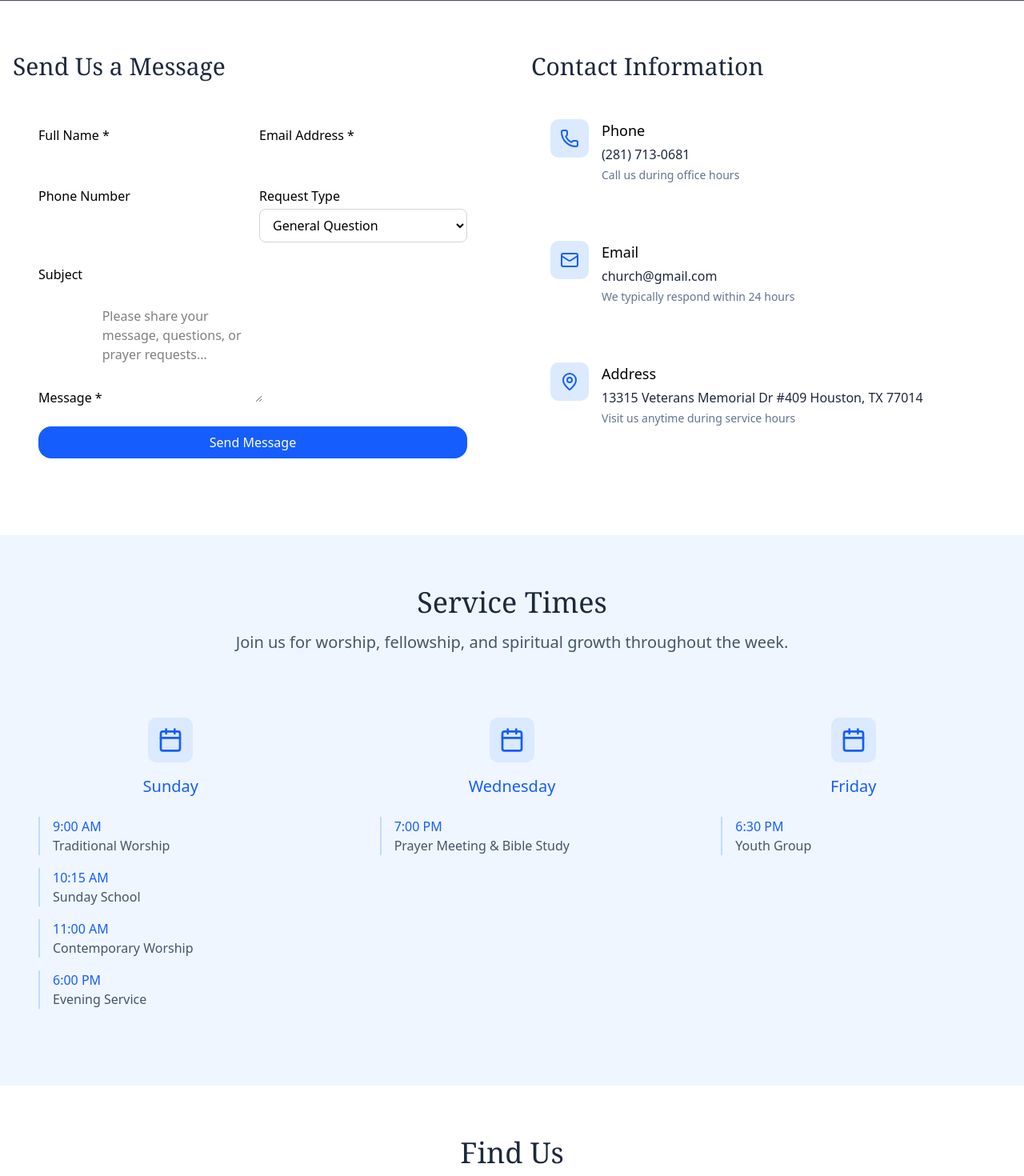
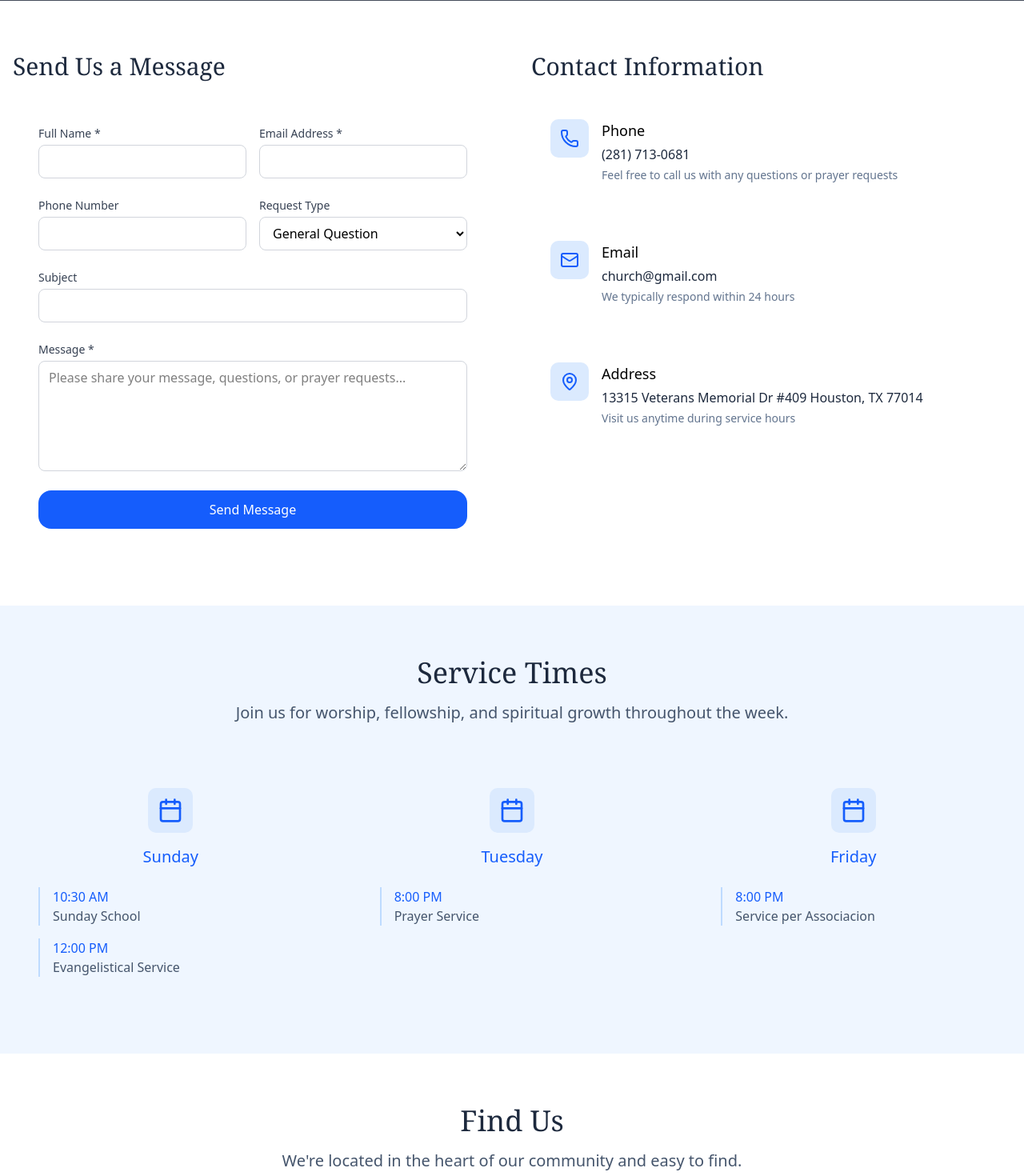
Before and after one commit to JonathanSContreras/Casa-de-Dios-Website, a Next.js app: page /contact in a window 1280 px wide. Shown: the part 420-1890 px from the top of the page at 80% size. Built offline with nearby package versions, Linux system fonts and the light colour scheme; grey boxes are pictures that could not be loaded.

Commit message:
form fix

```diff
--- a/src/app/contact/page.tsx
+++ b/src/app/contact/page.tsx
@@ -41,7 +41,7 @@ export default function Contact() {
       icon: <Phone className="w-6 h-6 text-blue-600" />,
       label: "Phone",
       value: "(281) 713-0681",
-      description: "Call us during office hours"
+      description: "Feel free to call us with any questions or prayer requests"
     },
     {
       icon: <Mail className="w-6 h-6 text-blue-600" />,
@@ -67,22 +67,20 @@ export default function Contact() {
     {
       day: "Sunday",
       services: [
-        { time: "9:00 AM", service: "Traditional Worship" },
-        { time: "10:15 AM", service: "Sunday School" },
-        { time: "11:00 AM", service: "Contemporary Worship" },
-        { time: "6:00 PM", service: "Evening Service" }
+        { time: "10:30 AM", service: "Sunday School" },
+        { time: "12:00 PM", service: "Evangelistical Service" },
       ]
     },
     {
-      day: "Wednesday",
+      day: "Tuesday",
       services: [
-        { time: "7:00 PM", service: "Prayer Meeting & Bible Study" }
+        { time: "8:00 PM", service: "Prayer Service" }
       ]
     },
     {
       day: "Friday",
       services: [
-        { time: "6:30 PM", service: "Youth Group" }
+        { time: "8:00 PM", service: "Service per Associacion" }
       ]
     }
   ];
@@ -116,12 +114,15 @@ export default function Contact() {
             {/* Contact Form */}
             <div>
               <h2 className="text-3xl font-serif text-slate-800 mb-6">Send Us a Message</h2>
-              <div>
-                <div className="p-8">
+              <div className="p-8 bg-white rounded-xl">
                 <form onSubmit={handleSubmit} className="space-y-6">
+
+                  {/* Name & Email */}
                   <div className="grid grid-cols-1 md:grid-cols-2 gap-4">
                     <div>
-                        <label htmlFor="name">Full Name *</label>
+                      <label htmlFor="name" className="block text-sm font-medium text-gray-700">
+                        Full Name *
+                      </label>
                       <input
                         id="name"
                         name="name"
@@ -129,11 +130,14 @@ export default function Contact() {
                         required
                         value={formData.name}
                         onChange={handleInputChange}
-                          className="mt-1"
+                        className="mt-1 block w-full rounded-md border border-gray-300 px-3 py-2
+                                  focus:outline-none focus:ring-2 focus:ring-blue-500 focus:border-blue-500"
                       />
                     </div>
                     <div>
-                        <label htmlFor="email">Email Address *</label>
+                      <label htmlFor="email" className="block text-sm font-medium text-gray-700">
+                        Email Address *
+                      </label>
                       <input
                         id="email"
                         name="email"
@@ -141,56 +145,69 @@ export default function Contact() {
                         required
                         value={formData.email}
                         onChange={handleInputChange}
-                          className="mt-1"
+                        className="mt-1 block w-full rounded-md border border-gray-300 px-3 py-2
+                                  focus:outline-none focus:ring-2 focus:ring-blue-500 focus:border-blue-500"
                       />
                     </div>
                   </div>
 
+                  {/* Phone & Request Type */}
                   <div className="grid grid-cols-1 md:grid-cols-2 gap-4">
                     <div>
-                        <label htmlFor="phone">Phone Number</label>
+                      <label htmlFor="phone" className="block text-sm font-medium text-gray-700">
+                        Phone Number
+                      </label>
                       <input
                         id="phone"
                         name="phone"
                         type="tel"
                         value={formData.phone}
                         onChange={handleInputChange}
-                          className="mt-1"
+                        className="mt-1 block w-full rounded-md border border-gray-300 px-3 py-2
+                                  focus:outline-none focus:ring-2 focus:ring-blue-500 focus:border-blue-500"
                       />
                     </div>
                     <div>
-                        <label htmlFor="requestType">Request Type</label>
+                      <label htmlFor="requestType" className="block text-sm font-medium text-gray-700">
+                        Request Type
+                      </label>
                       <select
                         id="requestType"
                         name="requestType"
                         value={formData.requestType}
                         onChange={handleInputChange}
-                          className="mt-1 w-full px-3 py-2 border border-gray-300 rounded-md focus:outline-none focus:ring-2 focus:ring-blue-500"
+                        className="mt-1 block w-full rounded-md border border-gray-300 px-3 py-2
+                                  focus:outline-none focus:ring-2 focus:ring-blue-500 focus:border-blue-500"
                       >
                         <option value="general">General Question</option>
                         <option value="prayer">Prayer Request</option>
                         <option value="visit">Plan a Visit</option>
-                          <option value="ministry">Ministry Information</option>
-                          <option value="pastoral">Pastoral Care</option>
                         <option value="other">Other</option>
                       </select>
                     </div>
                   </div>
 
+                  {/* Subject */}
                   <div>
-                      <label htmlFor="subject">Subject</label>
+                    <label htmlFor="subject" className="block text-sm font-medium text-gray-700">
+                      Subject
+                    </label>
                     <input
                       id="subject"
                       name="subject"
                       type="text"
                       value={formData.subject}
                       onChange={handleInputChange}
-                        className="mt-1"
+                      className="mt-1 block w-full rounded-md border border-gray-300 px-3 py-2
+                                focus:outline-none focus:ring-2 focus:ring-blue-500 focus:border-blue-500"
                     />
                   </div>
 
+                  {/* Message */}
                   <div>
-                      <label htmlFor="message">Message *</label>
+                    <label htmlFor="message" className="block text-sm font-medium text-gray-700">
+                      Message *
+                    </label>
                     <textarea
                       id="message"
                       name="message"
@@ -198,18 +215,24 @@ export default function Contact() {
                       required
                       value={formData.message}
                       onChange={handleInputChange}
-                        className="mt-1"
                       placeholder="Please share your message, questions, or prayer requests..."
+                      className="mt-1 block w-full rounded-md border border-gray-300 px-3 py-2
+                                focus:outline-none focus:ring-2 focus:ring-blue-500 focus:border-blue-500"
                     />
                   </div>
 
-                    <button type="submit" className="text-white w-full bg-blue-600 hover:bg-blue-700 rounded-2xl py-2">
+                  {/* Submit */}
+                  <button
+                    type="submit"
+                    className="w-full bg-blue-600 hover:bg-blue-700 text-white font-medium rounded-2xl py-3
+                              transition-colors duration-200"
+                  >
                     Send Message
                   </button>
                 </form>
               </div>
             </div>
-            </div>
+
 
             {/* Contact Information */}
             <div>
@@ -334,7 +357,7 @@ export default function Contact() {
                   allowFullScreen={true}
                   loading="lazy"
                   referrerPolicy="no-referrer-when-downgrade"
-
+                  className="rounded-lg"
                 />
               </div>
             </div>
@@ -350,14 +373,6 @@ export default function Contact() {
             We can&apos;t wait to meet you and welcome you into our church family.
             Come as you are - you belong here!
           </p>
-          <div className="flex flex-col sm:flex-row gap-4 justify-center">
-            <button>
-              Plan Your First Visit
-            </button>
-            <button className="border-white text-white hover:bg-white hover:text-blue-600">
-              Subscribe to Updates
-            </button>
-          </div>
         </div>
       </section>
     </div>
```
Lines whose indentation alone changed are shown as unchanged.
